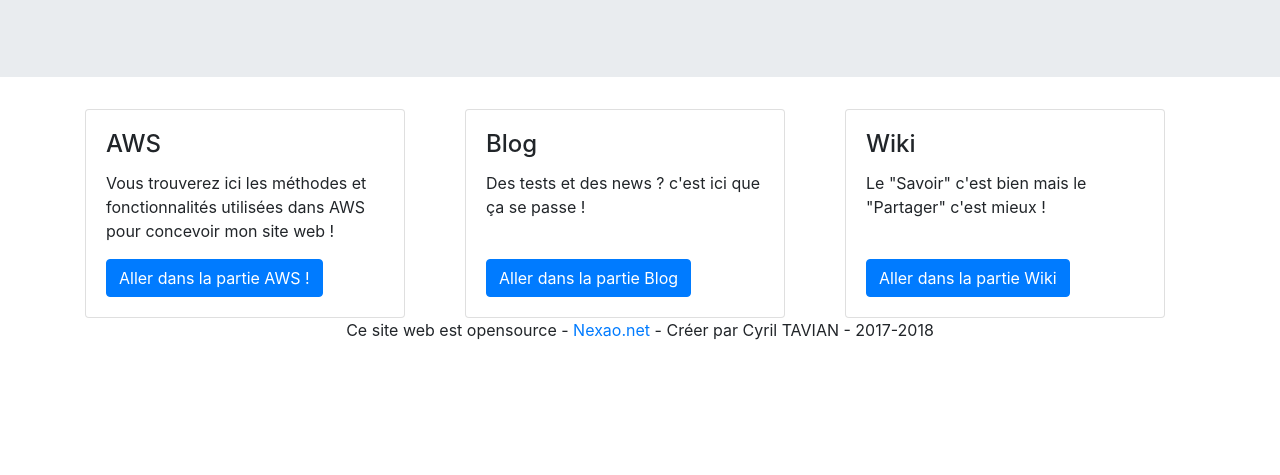
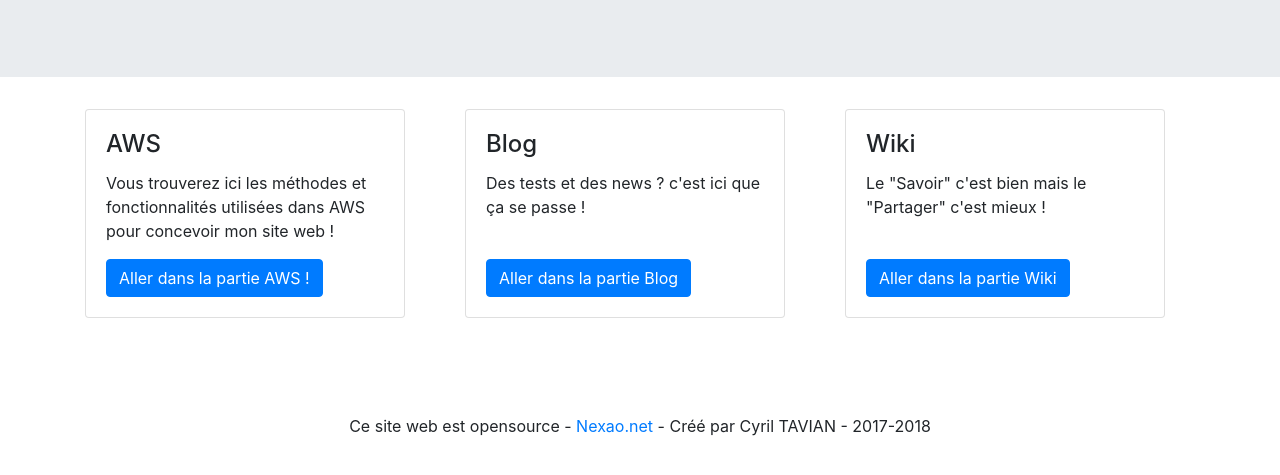
Before and after one commit to nexaooo/nexao.net, a plain HTML site: page index.html in a window 1280 px wide. Shown: the part 247-722 px from the top of the page. Drawn offline with nearby package versions, Linux system fonts and the light colour scheme.

Commit message:
Add files via upload

```diff
--- a/index.html
+++ b/index.html
@@ -73,7 +73,11 @@
           </div>
         </div>
       </div>
-       <footer><p class="text-center">Ce site web est opensource - <a href=https://github.com/nexaooo/nexao.net>Nexao.net</a> - Créer par Cyril TAVIAN - 2017-2018 </p></footer>
+    </br>
+  </br>
+</br>
+</br>
+    <footer><p class="text-center">Ce site web est opensource - <a href="https://github.com/nexaooo/nexao.net">Nexao.net</a> - Créé par Cyril TAVIAN - 2017-2018 </p></footer>
     <script src="https://code.jquery.com/jquery-3.2.1.slim.min.js" integrity="sha384-KJ3o2DKtIkvYIK3UENzmM7KCkRr/rE9/Qpg6aAZGJwFDMVNA/GpGFF93hXpG5KkN" crossorigin="anonymous"></script>
     <script src="https://cdnjs.cloudflare.com/ajax/libs/popper.js/1.12.3/umd/popper.min.js" integrity="sha384-vFJXuSJphROIrBnz7yo7oB41mKfc8JzQZiCq4NCceLEaO4IHwicKwpJf9c9IpFgh" crossorigin="anonymous"></script>
     <script src="https://maxcdn.bootstrapcdn.com/bootstrap/4.0.0-beta.2/js/bootstrap.min.js" integrity="sha384-alpBpkh1PFOepccYVYDB4do5UnbKysX5WZXm3XxPqe5iKTfUKjNkCk9SaVuEZflJ" crossorigin="anonymous"></script>
```
Also changed, not shown: error.html (+1 -1 lines).
